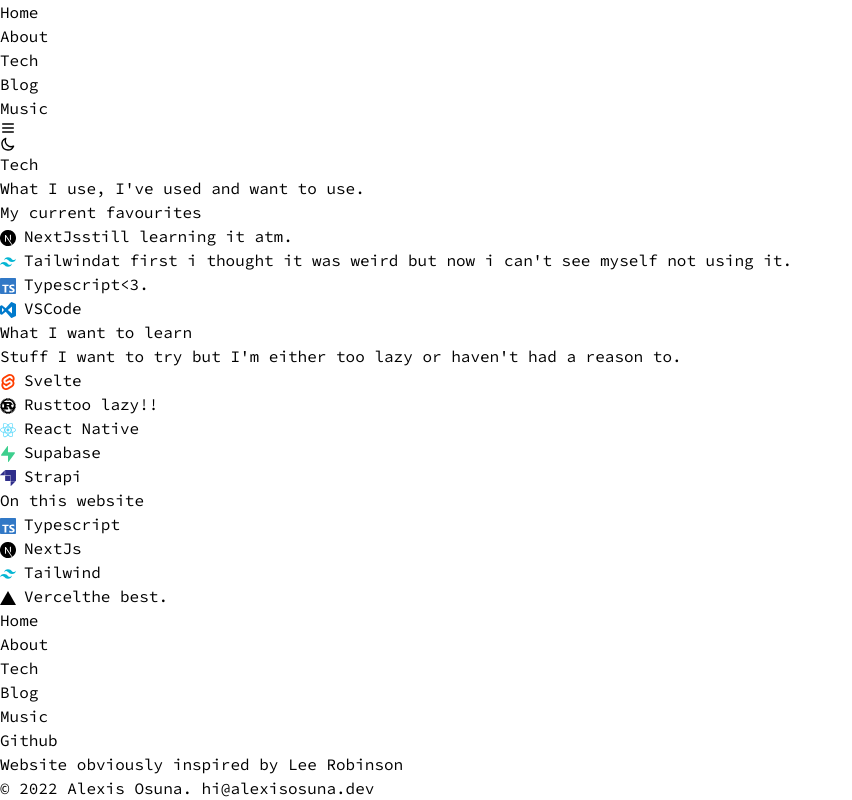
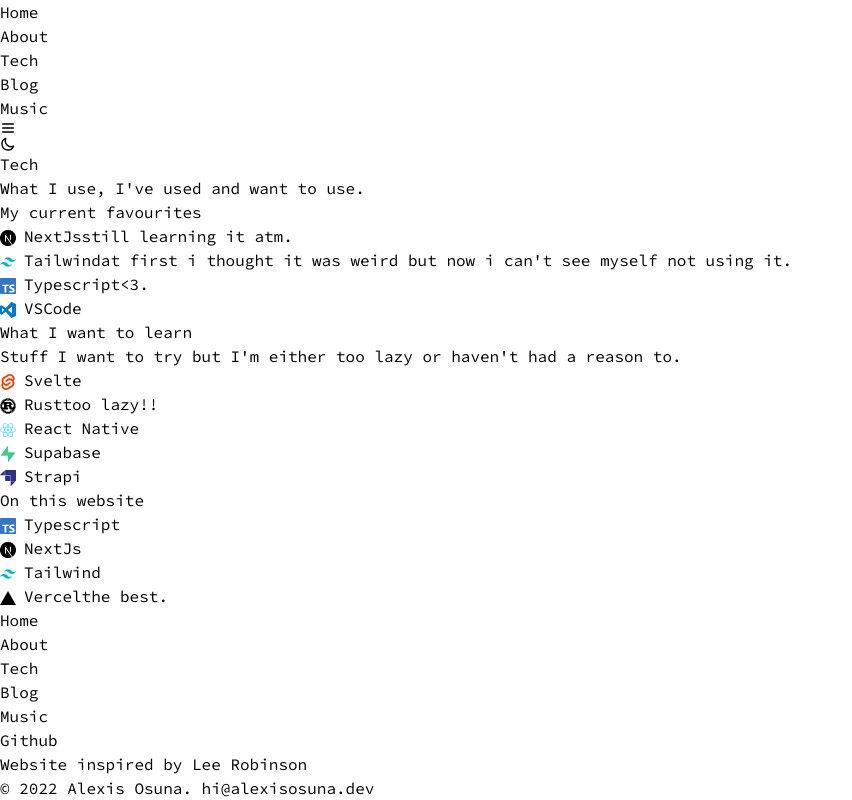
Before and after one commit to alexis-osuna/alexisosuna, a Next.js app: page /tech in a window 1280 px wide. Shown: the whole page, without its empty margins (0-852 px from the left). Built offline with nearby package versions, Linux system fonts and the light colour scheme.

Commit message:
Fixed menu scroll bug

```diff
--- a/components/Header.tsx
+++ b/components/Header.tsx
@@ -22,6 +22,14 @@
   useEffect(() => {
     setMounted(true);
   }, []);
+
+  useEffect(() => {
+    if (menu) {
+      document.body.style.overflow = "hidden";
+    } else {
+      document.body.style.overflow = "visible";
+    }
+  }, [menu]);
 
   const toggleMenu = () => setMenu(!menu);
   const hideMenu = () => setMenu(false);
--- a/data/content.tsx
+++ b/data/content.tsx
@@ -102,7 +102,7 @@
   notPlaying: "not listening to music rn... :(",
   email: "hi@alexisosuna.dev",
   socials: [{ name: "Github", href: "https://github.com/alexis-osuna" }],
-  footer: "Website obviously inspired by Lee Robinson",
+  footer: "Website inspired by Lee Robinson",
   copyright: "© 2022 Alexis Osuna.",
 };
 
```
